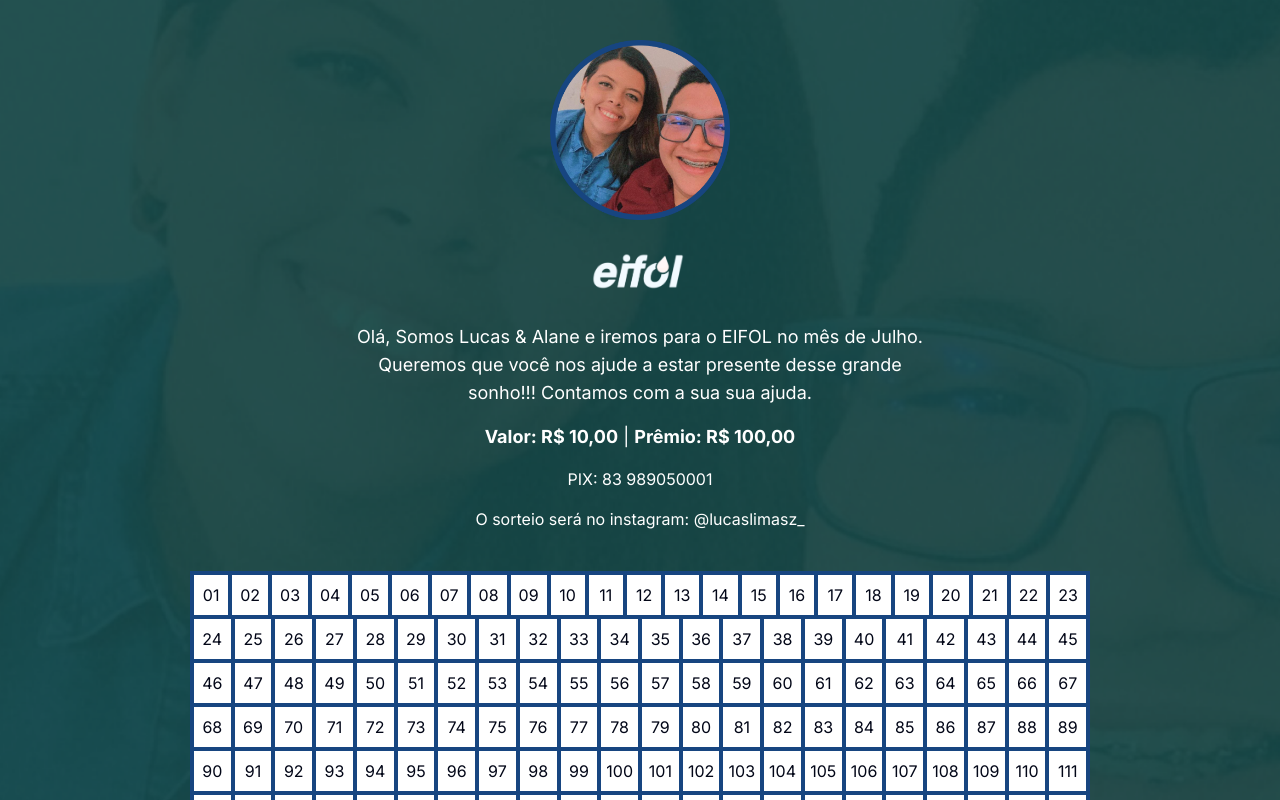
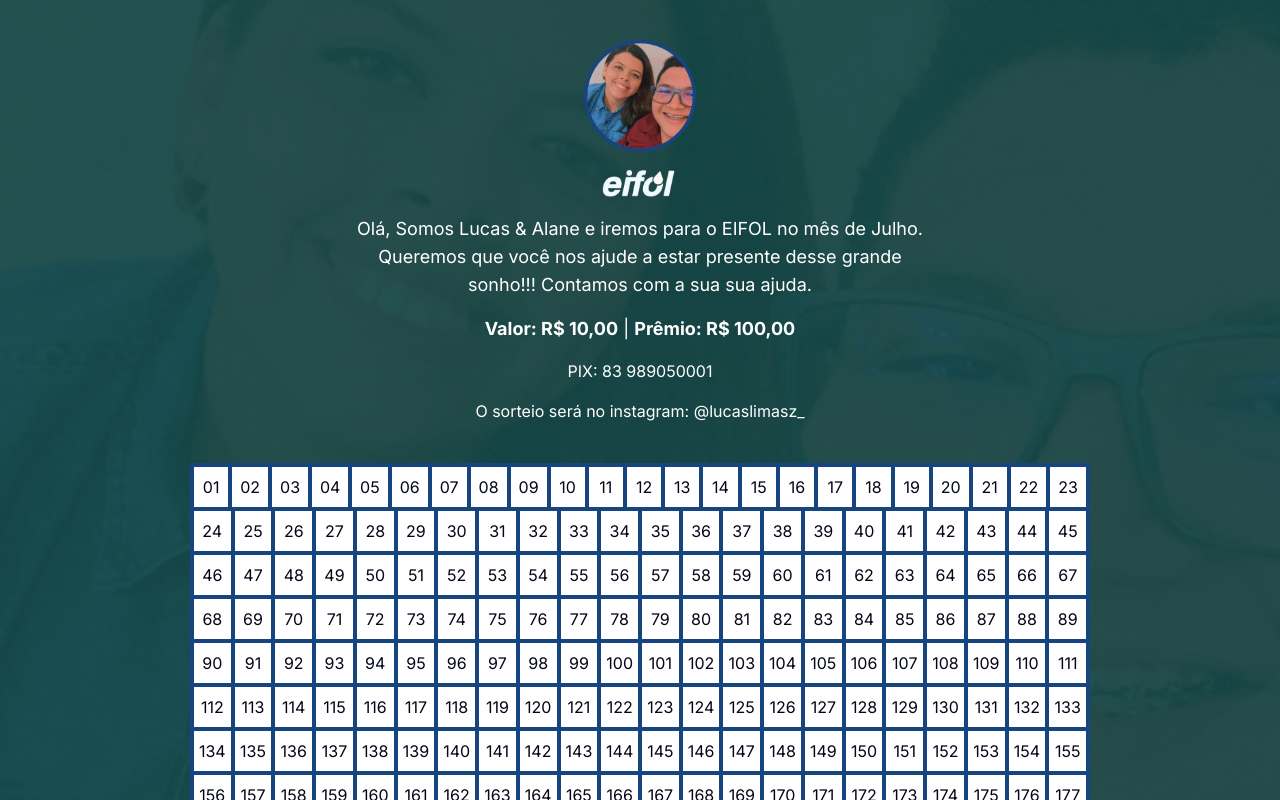
Before and after one commit to Lucaslimasz/minharifa, a Next.js app: page / in a window 1280 px wide. Shown: the top 800 px of the page. Built offline with nearby package versions, Linux system fonts and the light colour scheme; no server answers; the database is empty.

Commit message:
size photo

```diff
--- a/src/app/page.tsx
+++ b/src/app/page.tsx
@@ -41,13 +41,13 @@ export default function Home() {
 
   return (
     <main className="flex min-h-screen flex-col items-center px-2 md:px-5 py-10 md:p-10">
-      <Image src="/perfil.png" alt="Eifol" width={180} height={180} />
+      <Image src="/perfil.png" alt="Eifol" width={180} height={180} className="w-28"/>
       <Image
-        className="py-8"
+        className="py-4"
         src="/eifol.png"
         alt="Eifol"
-        width={100}
-        height={100}
+        width={80}
+        height={80}
       />
 
       <p className="text-center text-sm max-w-xl md:text-lg">
@@ -68,7 +68,7 @@ export default function Home() {
             const alredyBought = numbers.includes(item.number)
             return (
               <button
-                className={`flex-1 w-10 flex items-center justify-center font-normal
+                className={`flex-1 w-10 flex items-center justify-center
                 p-1 border md:p-2 md:border-2 border-[#174580]
                 ${alredyBought && 'text-xl'}
               `}
```
